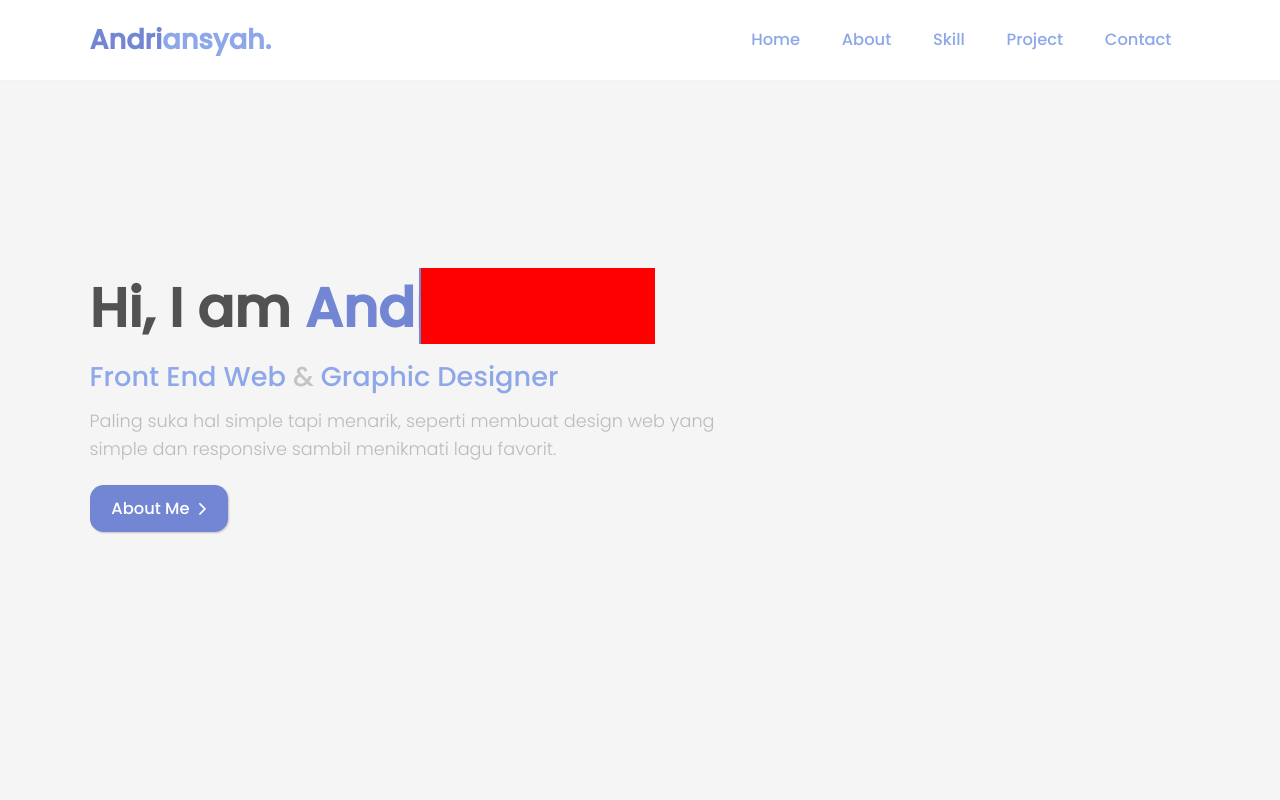
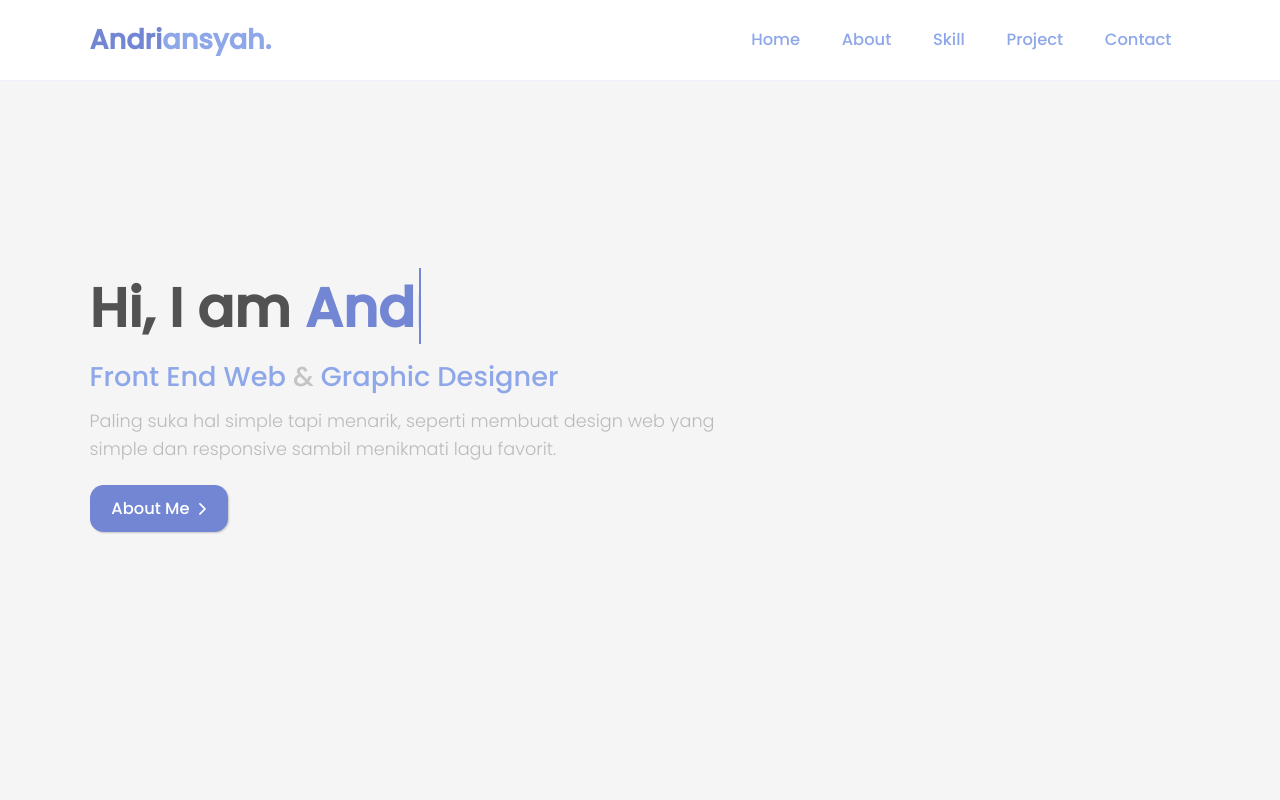
Before and after one commit to andriansyah08/web-portfolio, a plain HTML site: page index.html in a window 1280 px wide. Shown: the top 800 px of the page. Drawn offline with nearby package versions, Linux system fonts and the light colour scheme.

```diff
--- a/style.css
+++ b/style.css
@@ -191,8 +191,7 @@
   width: 100%;
   border-left: 2px solid var(--primary);
   animation: typing 1.5s steps(10) infinite;
-  /* background-color: rgb(245, 245, 245); */
-  background-color: red;
+  background-color: rgb(245, 245, 245);
 }
 
 @keyframes typing {
```
